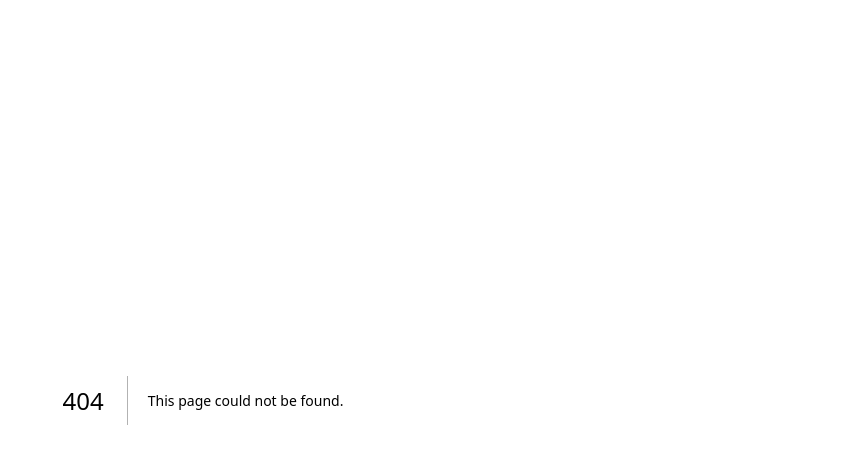
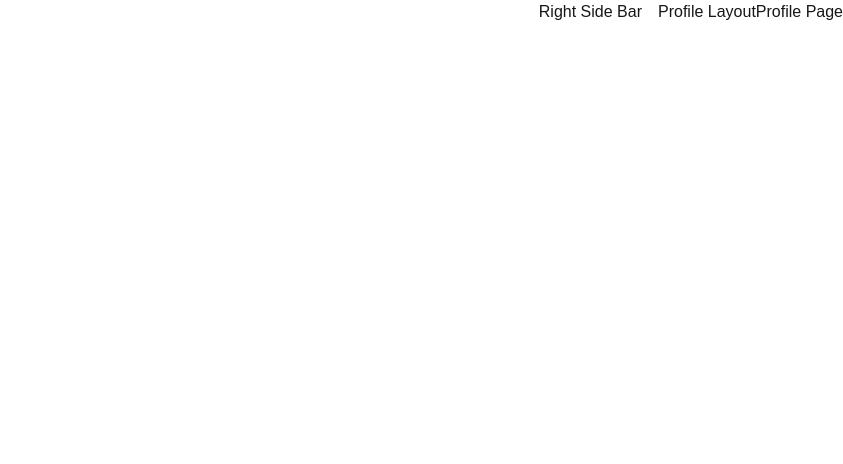
Before and after one commit to MoriamAkterSwarna/NextJS-Foundation-M40, a Next.js app: page /admin/profile in a window 1280 px wide. Before the commit this address had no page. Shown: the top 464 px of the page, without its empty margins (437-1280 px from the left). Built offline with nearby package versions, Linux system fonts and the light colour scheme.

Commit message:
Video-5 layout & nested layout included

```diff
--- /dev/null
+++ b/src/app/admin/layout.jsx
@@ -0,0 +1,10 @@
+ export default function AdminLayout({ children }) {
+  return (
+    <div className="flex items-center justify-end">
+
+        <h1 className="mr-4">Right Side Bar</h1>
+
+      {children}
+    </div>
+  );
+}
--- /dev/null
+++ b/src/app/admin/page.jsx
@@ -0,0 +1,14 @@
+import ProfilePage from "./profile/page";
+
+
+const AdminPage = () => {
+    return (
+        <div>
+            <h1>This is Admin Page</h1>
+            <br />
+
+        </div>
+    );
+};
+
+export default AdminPage;
--- /dev/null
+++ b/src/app/admin/profile/layout.jsx
@@ -0,0 +1,15 @@
+import React from 'react';
+
+const ProfileLayout = ({ children }) => {
+    return (
+        <>
+            <h1>Profile Layout</h1>
+
+            {
+                children
+            }
+        </>
+    );
+};
+
+export default ProfileLayout;
--- /dev/null
+++ b/src/app/admin/profile/page.jsx
@@ -0,0 +1,11 @@
+import React from 'react';
+
+const ProfilePage = () => {
+    return (
+        <div>
+            <h1>Profile Page</h1>
+        </div>
+    );
+};
+
+export default ProfilePage;
--- /dev/null
+++ b/src/app/admin/profile/profileForm/page.jsx
@@ -0,0 +1,11 @@
+import React from 'react';
+
+const ProfileFormPage = () => {
+    return (
+        <>
+            <h1>Profile Form Page</h1>
+        </>
+    );
+};
+
+export default ProfileFormPage;
--- /dev/null
+++ b/src/app/dashboard/analytics/page.jsx
@@ -0,0 +1,8 @@
+
+export default function AnalyticsPage() {
+  return (
+    <>
+      <h1>Analytics Dashboard </h1>
+      </>
+  );
+}
--- /dev/null
+++ b/src/app/dashboard/layout.jsx
@@ -0,0 +1,14 @@
+
+
+
+
+export default function DashboardLayout({ children }) {
+  return (
+    <div className="flex items-center">
+
+        <h1 className="mr-4">Sidebar</h1>
+
+      {children}
+    </div>
+  );
+}
--- /dev/null
+++ b/src/app/dashboard/page.jsx
@@ -0,0 +1,14 @@
+import Link from "next/link";
+import AnalyticsPage from "./analytics/page";
+
+
+
+export default function DashboardPage() {
+  return (
+
+    <>
+        <AnalyticsPage />
+    </>
+
+  );
+}
```
